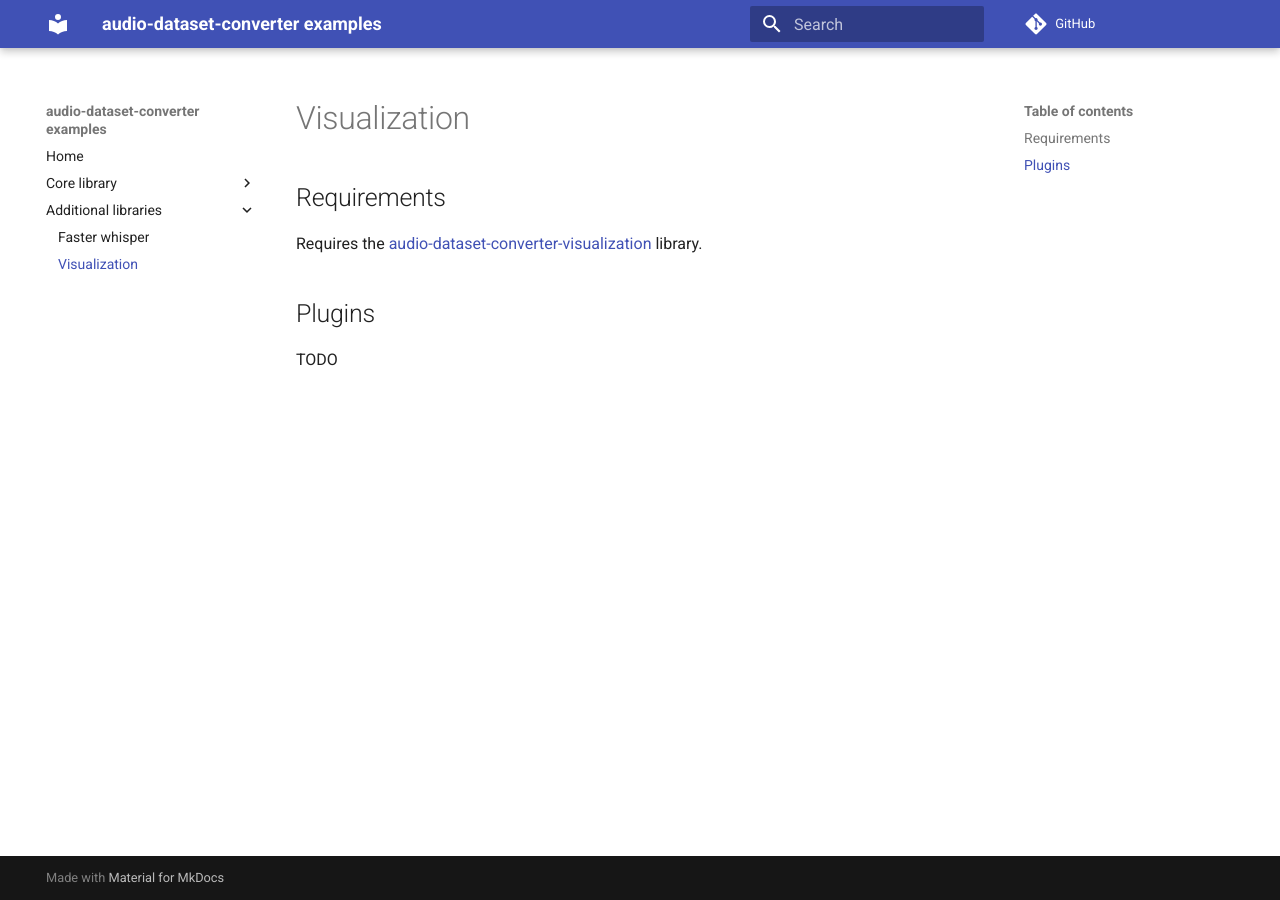
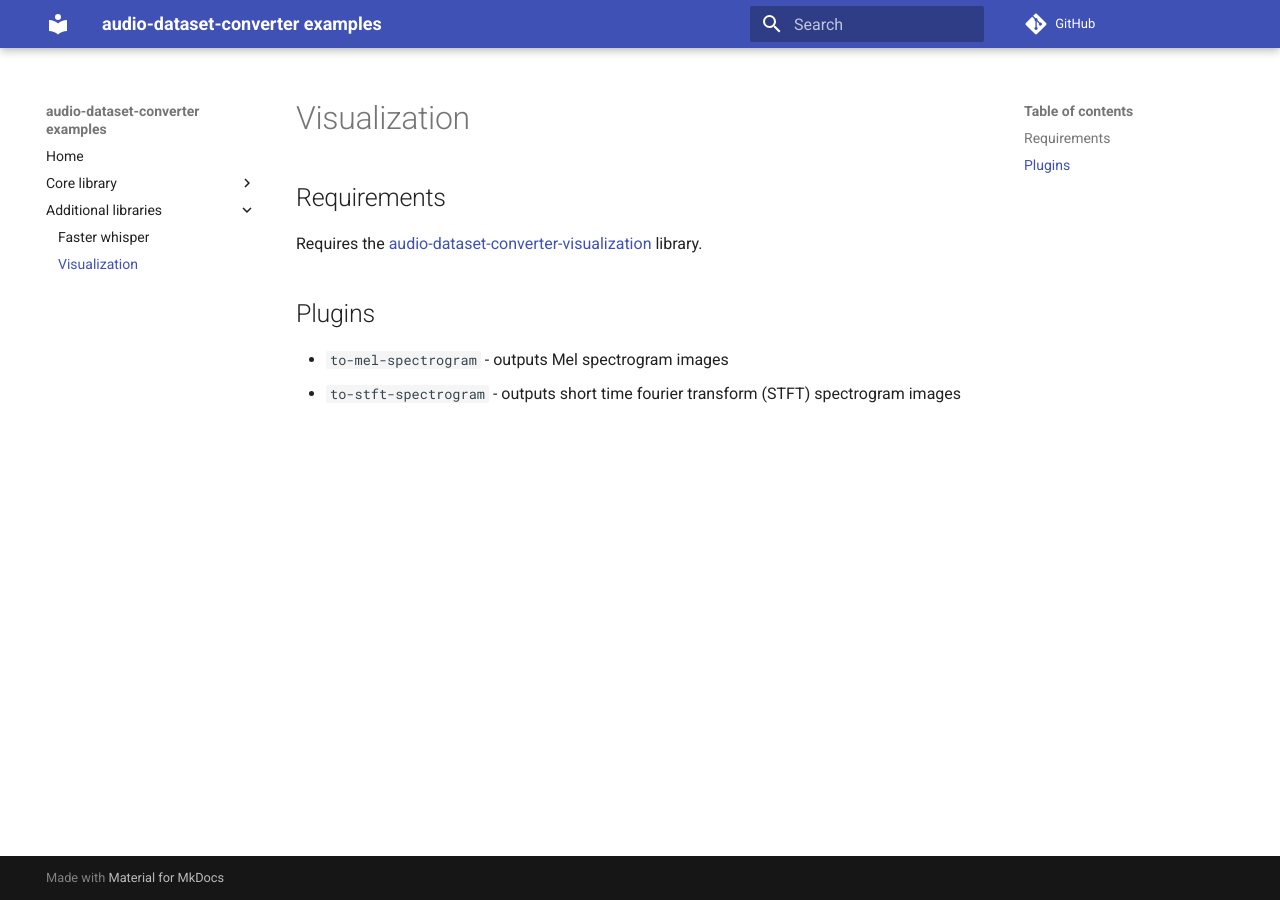
Before and after one commit to waikato-llm/audio-dataset-converter-examples, an MkDocs documentation site: the page built from docs/visualization.md, in a window 1280 px wide. Built offline with MkDocs 1.6.1 and Material for MkDocs 9.7.7, drawn with Linux system fonts in a browser that asks for light colours; comment, search, counter and statistics services are not loaded.

Commit message:
added to-stft-spectrogram writer

```diff
--- a/docs/visualization.md
+++ b/docs/visualization.md
@@ -4,4 +4,5 @@ Requires the [audio-dataset-converter-visualization](https://github.com/waikato-
 
 # Plugins
 
-TODO
+* `to-mel-spectrogram` - outputs Mel spectrogram images
+* `to-stft-spectrogram` - outputs short time fourier transform (STFT) spectrogram images
```
